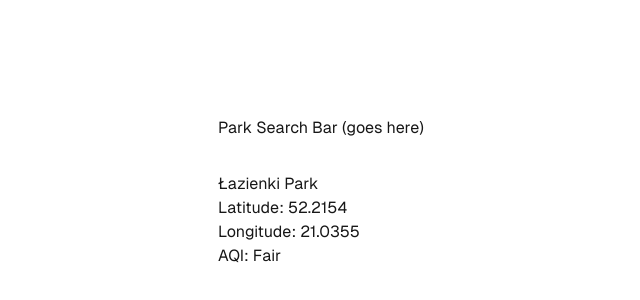
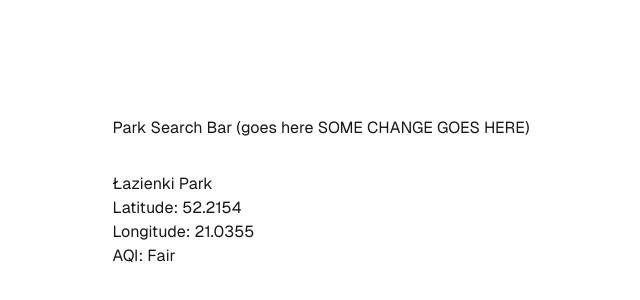
Before and after one commit to sbaron24/little-lungs, a Next.js app: page / in a window 1280 px wide. Shown: the part 208-508 px from the top of the page, without its empty margins (319-959 px from the left). Built offline with nearby package versions, Linux system fonts and the light colour scheme.

Commit message:
test change

```diff
--- a/app/components/ParkSearchBar.js
+++ b/app/components/ParkSearchBar.js
@@ -1,5 +1,5 @@
 const ParkSearchBar = () => {
-  return <div>Park Search Bar (goes here)</div>;
+  return <div>Park Search Bar (goes here SOME CHANGE GOES HERE)</div>;
 };
 
 export default ParkSearchBar;
```
